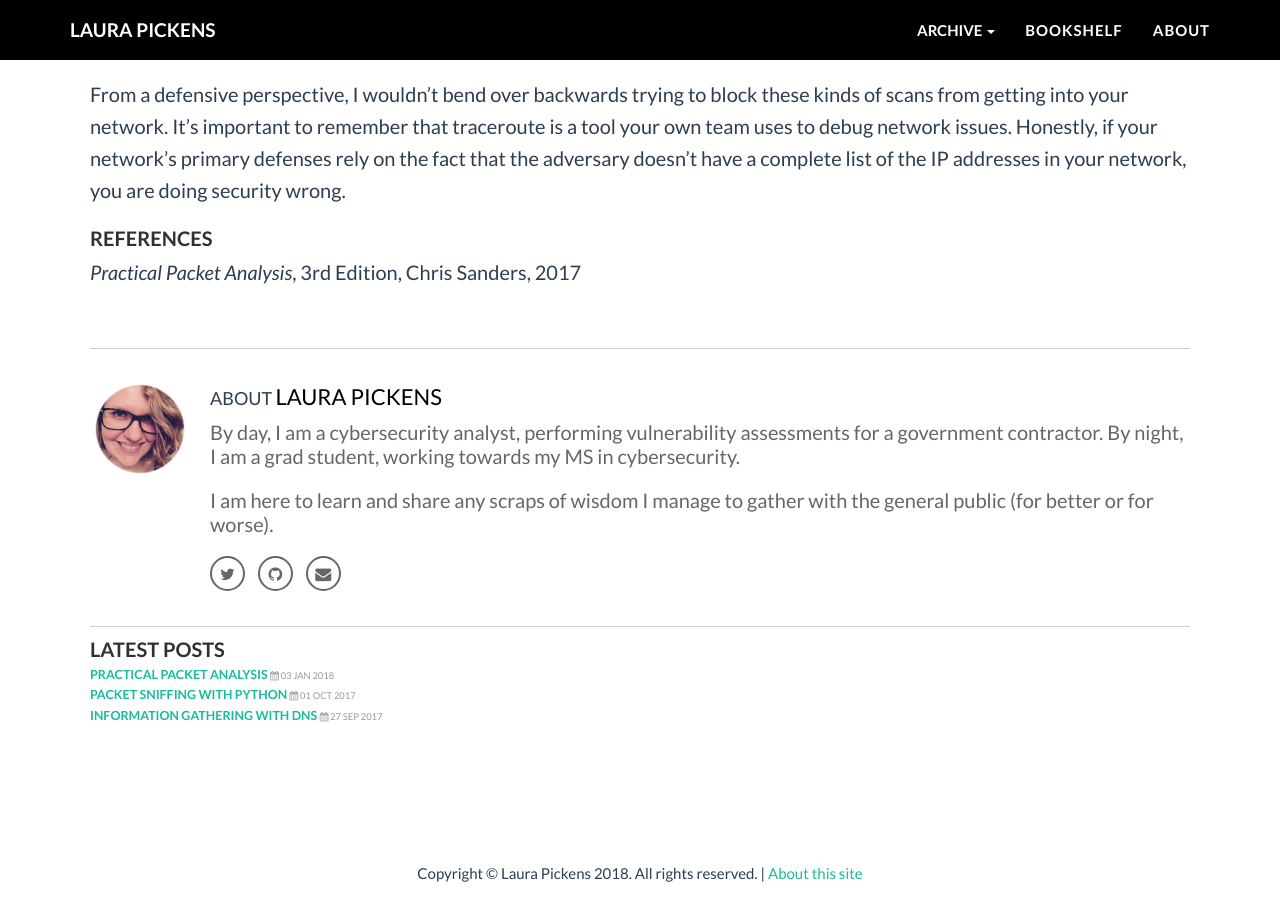
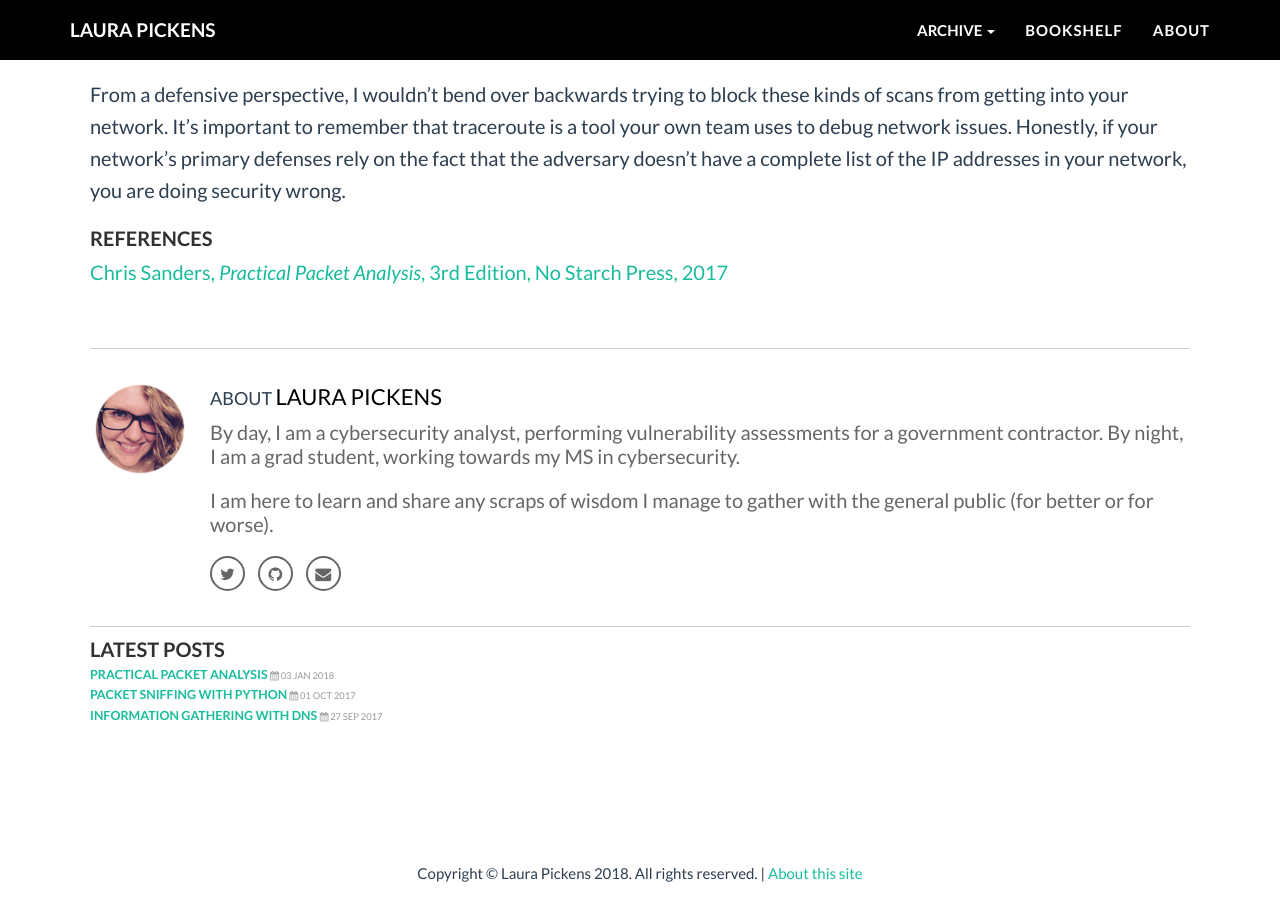
Before and after one commit to lpickens03/lpickens03.github.io, a Jekyll site: the page built from _posts/2017-10-10-traceroute.md, in a window 1280 px wide and 900 px high, scrolled down 4953 px. Built offline with Jekyll 4.4.1, drawn with Linux system fonts in a browser that asks for light colours; nearby versions of some CDN libraries; some web fonts are replaced.

Commit message:
updated references
update ref to point to book review

```diff
--- a/_posts/2017-10-10-traceroute.md
+++ b/_posts/2017-10-10-traceroute.md
@@ -66,4 +66,4 @@ You can see that traceroute was able to complete the path. My lab's network isn'
 From a defensive perspective, I wouldn't bend over backwards trying to block these kinds of scans from getting into your network. It's important to remember that traceroute is a tool your own team uses to debug network issues. Honestly, if your network's primary defenses rely on the fact that the adversary doesn't have a complete list of the IP addresses in your network, you are doing security wrong.
 
 <h2>References</h2>
-<i>Practical Packet Analysis</i>, 3rd Edition, Chris Sanders, 2017
+<a href="/book%20reviews/2018/01/03/practicalpacketanalysis/">Chris Sanders, <i>Practical Packet Analysis</i>, 3rd Edition, No Starch Press, 2017</a>
```
